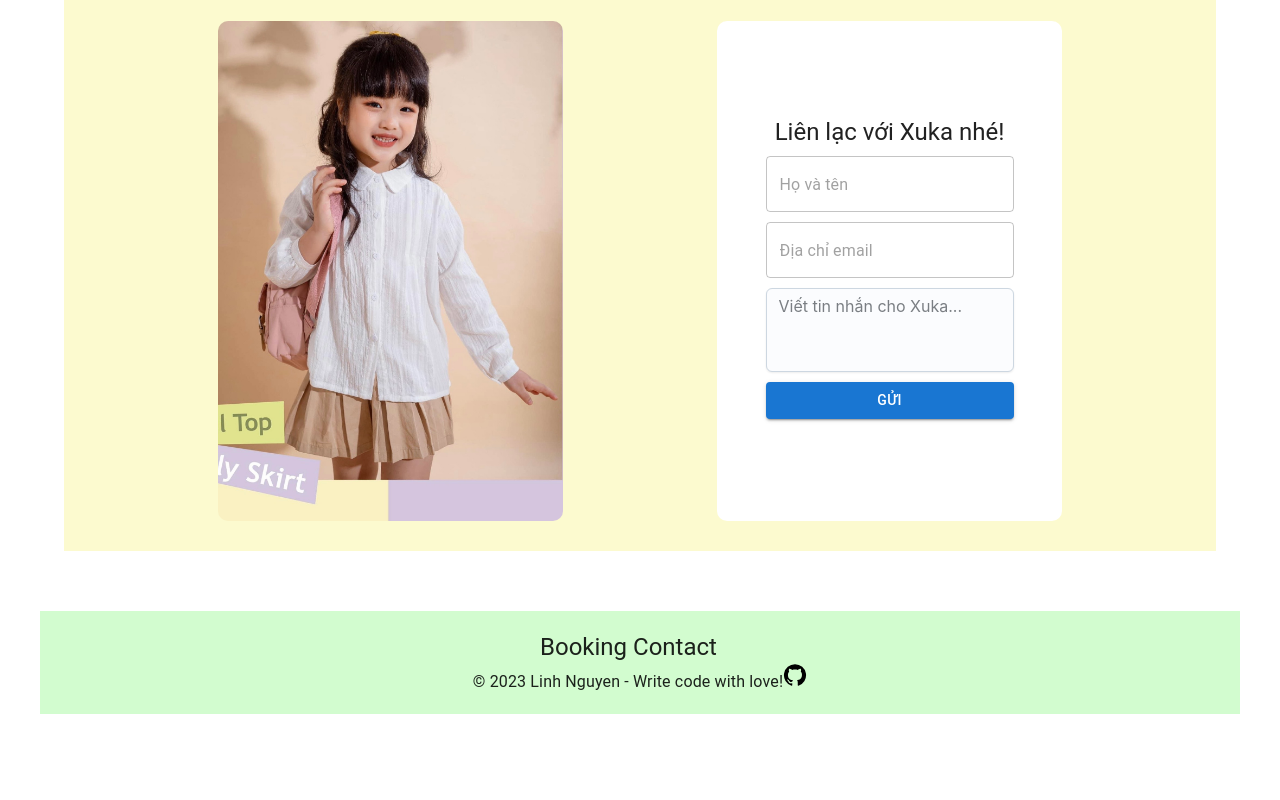
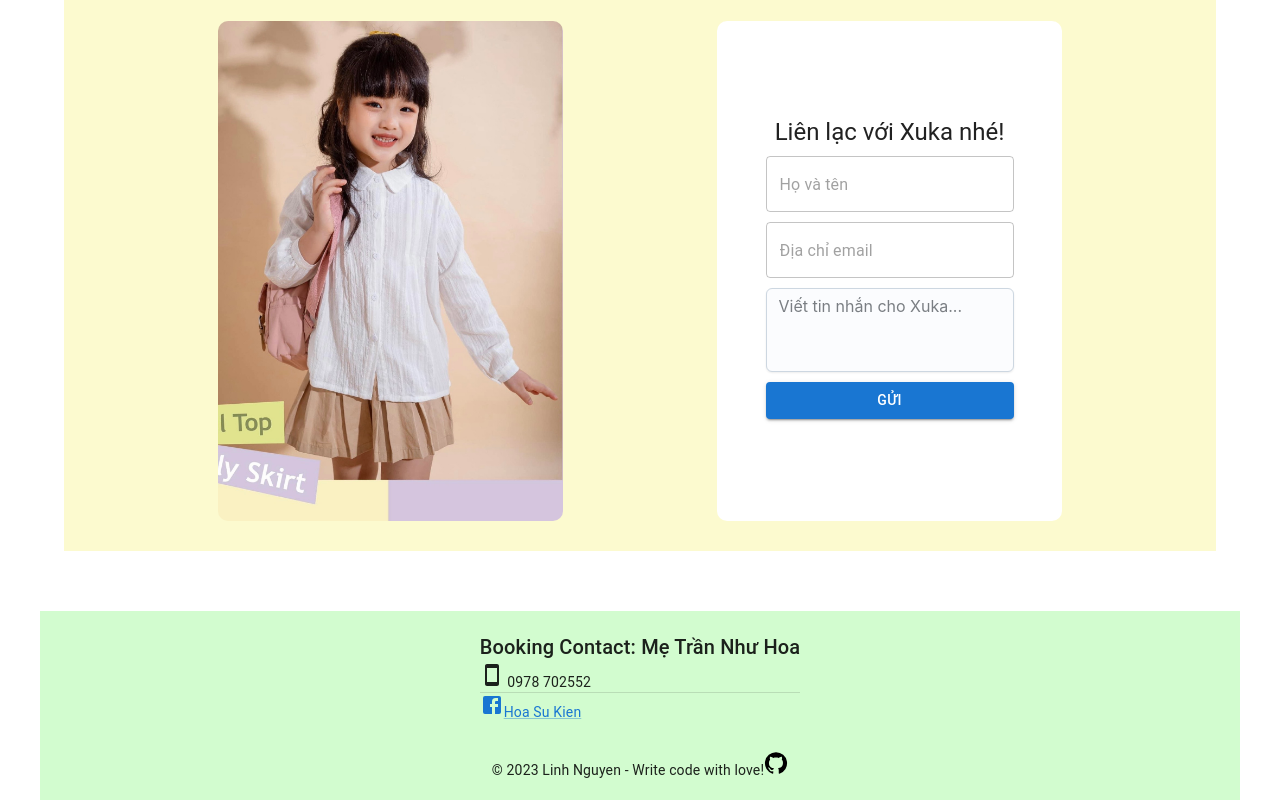
Before and after one commit to linhngkh/kid-website-portfolio, a React (Vite) app: page / in a window 1280 px wide. Shown: the part 1093-1893 px from the top of the page. Before the commit the page ends 1807 px from the top, so only its background shows below. Built offline with nearby package versions, Linux system fonts and the light colour scheme.

Commit message:
paste contact info

```diff
--- a/src/components/Footer.jsx
+++ b/src/components/Footer.jsx
@@ -1,7 +1,9 @@
 import React from "react";
-import { Link, Typography, Box } from "@mui/material";
+import { Link, Typography, Box, Divider } from "@mui/material";
 import Container from "@mui/material/Container";
 import GitHubIcon from "@mui/icons-material/GitHub";
+import SmartphoneIcon from "@mui/icons-material/Smartphone";
+import FacebookIcon from "@mui/icons-material/Facebook";
 const Footer = () => {
   const thisYear = new Date().getFullYear();
   return (
@@ -16,10 +18,24 @@ const Footer = () => {
         bgcolor: "#d2fccf",
       }}
     >
-      <Box sx={{ width: "200px" }}>
-        <Typography variant="h5"> Booking Contact</Typography>
+      <Box
+        sx={{
+          height: "15vh",
+        }}
+      >
+        <Typography variant="h6"> Booking Contact: Mẹ Trần Như Hoa </Typography>
+        <Typography variant="body2">
+          {" "}
+          <SmartphoneIcon /> 0978 702552
+          <Divider />
+          <Link href="https://www.facebook.com/hoa.an.9003">
+            {" "}
+            <FacebookIcon />
+            Hoa Su Kien
+          </Link>{" "}
+        </Typography>
       </Box>
-      <Typography variant="body1">
+      <Typography variant="body2">
         &#169; {thisYear} Linh Nguyen - Write code with love!
         <Link
           href="https://github.com/linhngkh/xuka-thuyan"
```
